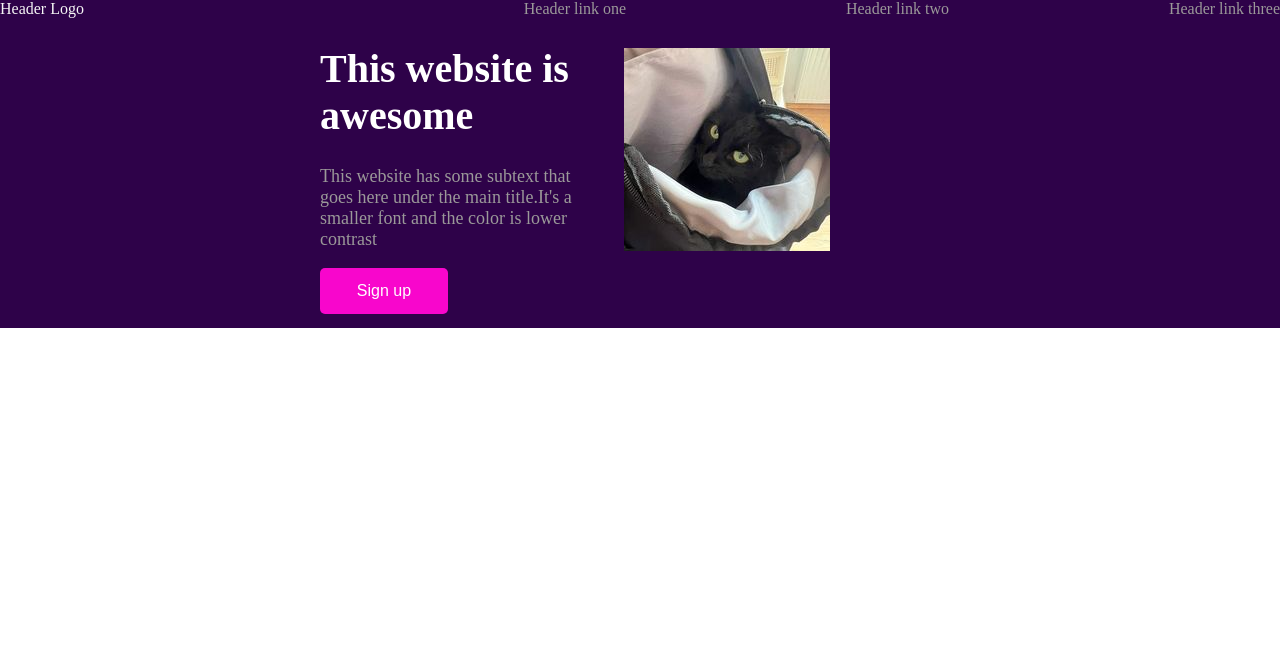
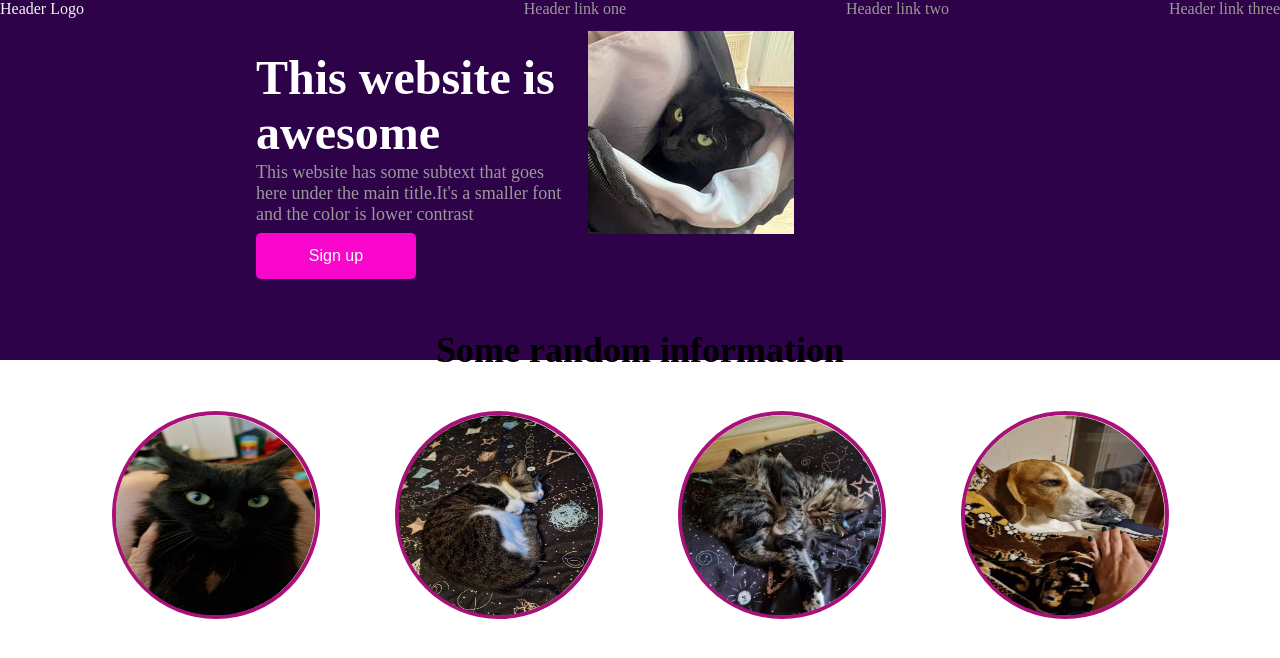
Before and after one commit to Cameliuu/landing-page, a plain HTML site: page index.html in a window 1280 px wide. Drawn offline with Linux system fonts and the light colour scheme.

Commit message:
Added information in body

```diff
--- a/index.html
+++ b/index.html
@@ -23,6 +23,23 @@
     </div>
 </div>
 <body>
+        <div class="information">Some random information</div>
+        <div class="photo-container">
+            <div class="photo";id="one">
+                <img src="images/cafeluts2.jpg" class="cafelutsa">
+            </div>
+            <div class="photo";id="two">
+                <img src="images/babi.jpg" class="babi">
+            </div>
 
+            <div class="photo";id="three">
+                <img src="images/pisumic.jpg" class="pisu">
+            </div>
+
+            <div class="photo";id="four">
+                <img src="images/loki.jpg" class="loki">
+            </div>
+
+        </div>
 </body>
 </html>
--- a/style.css
+++ b/style.css
@@ -8,7 +8,7 @@ html,body{
 .header{
     background-color: #2E0249;
     width: 100%;
-    height:41%;
+    height:45%;
 }
 
 .links
@@ -29,30 +29,33 @@ html,body{
 }
 .text-flexbox{
     height: auto;
-    width:20%;
+    width:25%;
     justify-content: flex-end;
     flex-direction: column;
-    margin-left: 25%;
+    margin-left: 20%;
 }
-.text-flexbox .title{
+.text-flexbox .title {
     color: white;
-    font-size: 40px;
+    font-size: 48px;
     font-family: extra-bold;
     font-weight: bolder;
 }
 .text-flexbox .para{
     color:#9B9999FF;
     font-size: 18px;
+    position:relative;
+    top:-30px
 }
 .cafeu{
 
-    height: 200px;
-    width:400px;
+    height: 250px;
+    width:500px;
     float:right;
-    margin-right:20%;
+    margin-right:15%;
     position:relative;
-    top:-81%;
+    top:-80%;
     color:white;
+
 }
 .sign-button{
     color:white;
@@ -65,4 +68,50 @@ html,body{
     cursor: pointer;
     text-align: center;
     border-radius: 5px;
+    position:relative;
+    top:-40px;
 }
+.information{
+    position: relative;
+    top:-30%;
+    width:100%;
+    display:flex;
+    flex-direction: row;
+    align-content: start;
+    justify-content:center;
+    font-size:36px;
+    font-weight: bolder;
+}
+.photo-container{
+    display: flex;
+    justify-content: center;
+    gap:75px;
+    position:relative;
+    top:-25%;
+}
+.photo-container .photo{
+    height:200px;
+    width:200px;
+    border: 4px solid #A91079;
+    border-radius:100%;
+}
+.cafelutsa{
+    height: 100%;
+    width: 100%;
+    clip-path: circle();
+}
+.babi{
+    height: 100%;
+    width: 100%;
+    clip-path: circle();
+}
+.pisu{
+    height: 100%;
+    width: 100%;
+    clip-path: circle();
+}
+.loki{
+    height: 100%;
+    width: 100%;
+    clip-path: circle();
+}
```
Also changed, not shown: images/babi.jpg (added), images/cafeluts2.jpg (added), images/loki.jpg (added), images/pisumic.jpg (added).
